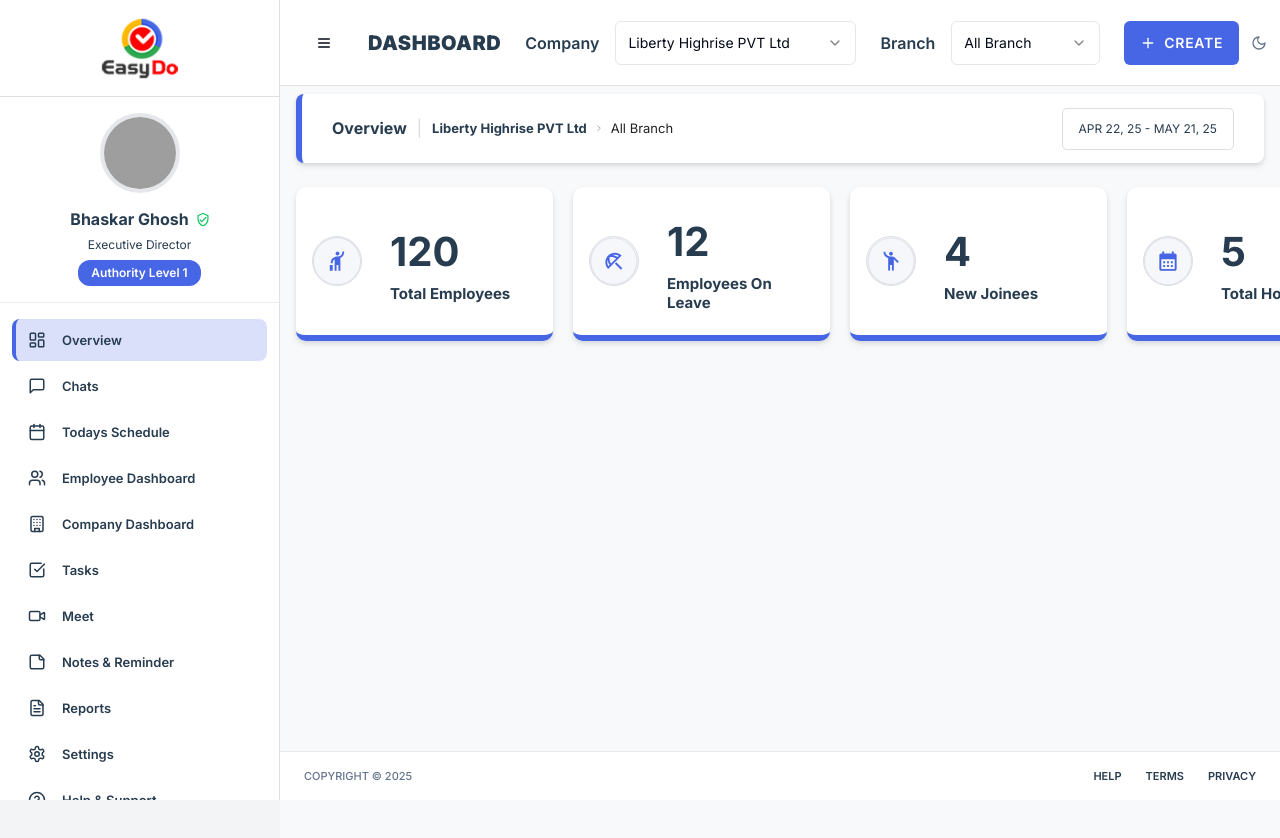
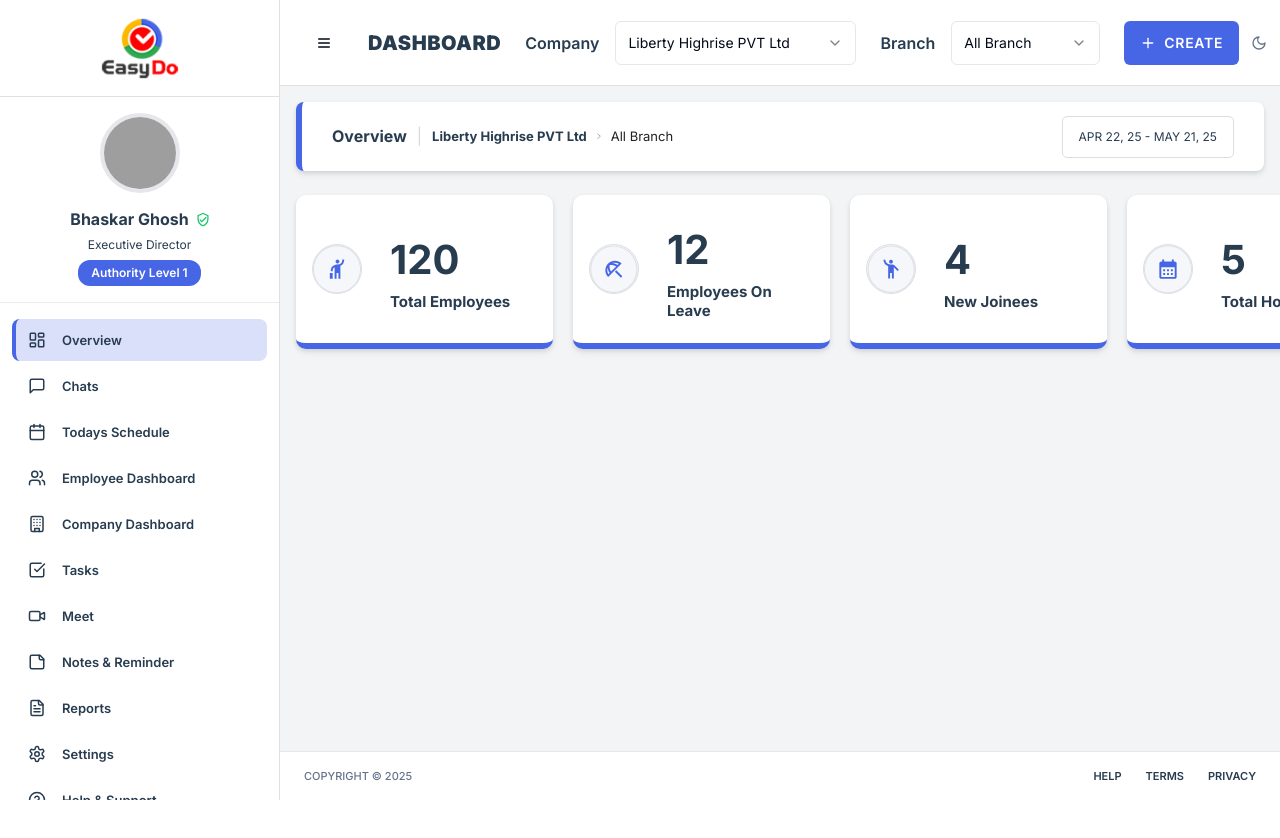
Before and after one commit to soumya85/webpanelEasyDo, a React (Vite) app: page / in a window 1280 px wide. Shown: the top 838 px of the page. After the commit the page ends 800 px from the top, so only its background shows below. Built offline with nearby package versions, Linux system fonts and the light colour scheme; grey boxes are pictures that could not be loaded; the HTML template or start-up script is replaced by a standard one.

Commit message:
Remove excessive background container and optimize layout
cgen-f99ff47ca3934700b3f4b677ca8631c5

```diff
--- a/src/pages/Overview.tsx
+++ b/src/pages/Overview.tsx
@@ -187,19 +187,9 @@ const ChevronRightIcon = () => (
 
 const Overview: React.FC = () => {
   return (
-    <div
-      className={cn(
-        "flex flex-col justify-between items-start self-stretch relative w-full min-h-screen",
-        "bg-[#F8F9FA] font-inter",
-      )}
-    >
+    <div className={cn("w-full p-4 font-inter")}>
       {/* Page Area */}
-      <div
-        className={cn(
-          "flex w-full pr-4 pt-2 pb-6 pl-4 flex-col items-start gap-6",
-          "relative",
-        )}
-      >
+      <div className={cn("flex w-full flex-col items-start gap-6")}>
         {/* Breadcrumb Section Row */}
         <div
           className={cn(
```
